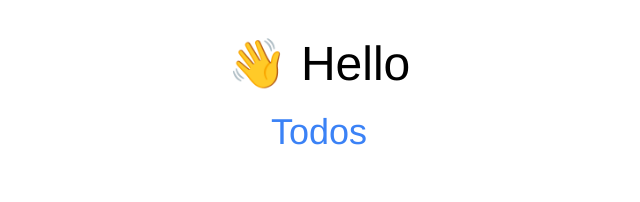
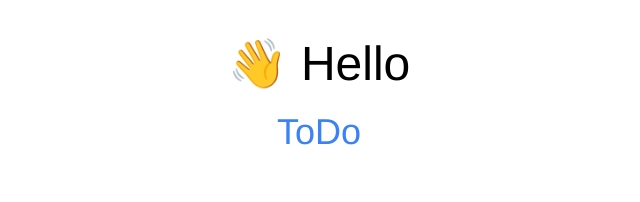
Before and after one commit to wang01h2/vue-todo-app, a Vue app: page /Index in a window 1280 px wide. Shown: the top 202 px of the page, without its empty margins (321-961 px from the left). Built offline with nearby package versions, Linux system fonts and the light colour scheme.

Commit message:
fix(Index.vue/index.html): Todos改为 ToDo
 Todos改为 ToDo

```diff
--- a/index.html
+++ b/index.html
@@ -4,7 +4,7 @@
     <meta charset="UTF-8" />
     <link rel="icon" href="/favicon.ico" />
     <meta name="viewport" content="width=device-width, initial-scale=1.0" />
-    <title>Todos</title>
+    <title>ToDo</title>
   </head>
   <body>
     <div id="app"></div>
--- a/src/pages/Index.vue
+++ b/src/pages/Index.vue
@@ -2,7 +2,7 @@
   <div>
     <div class="header-view w-auto">
       <h1 class="text-5xl text-center mt-10"> 👋 Hello </h1>
-      <h2 class="text-4xl text-blue-500 text-center mt-6">Todos</h2>
+      <h2 class="text-4xl text-blue-500 text-center mt-6">ToDo</h2>
     </div>
   </div>
 </template>
```
